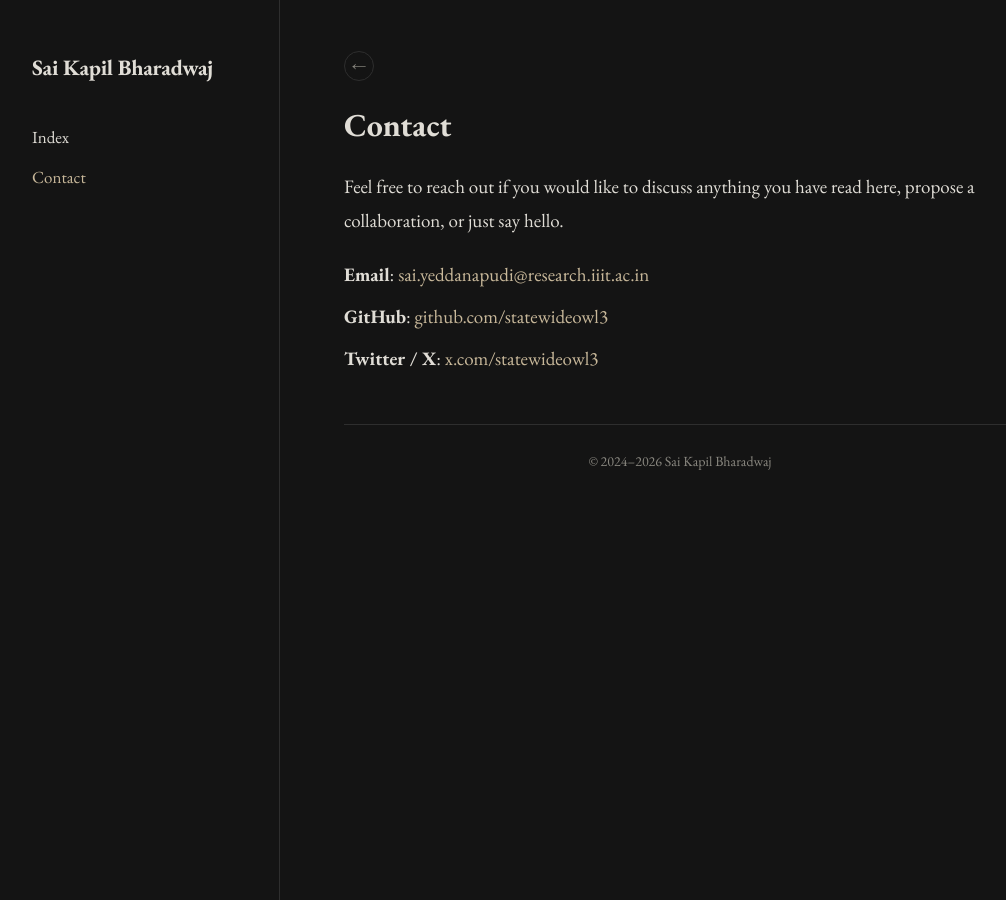
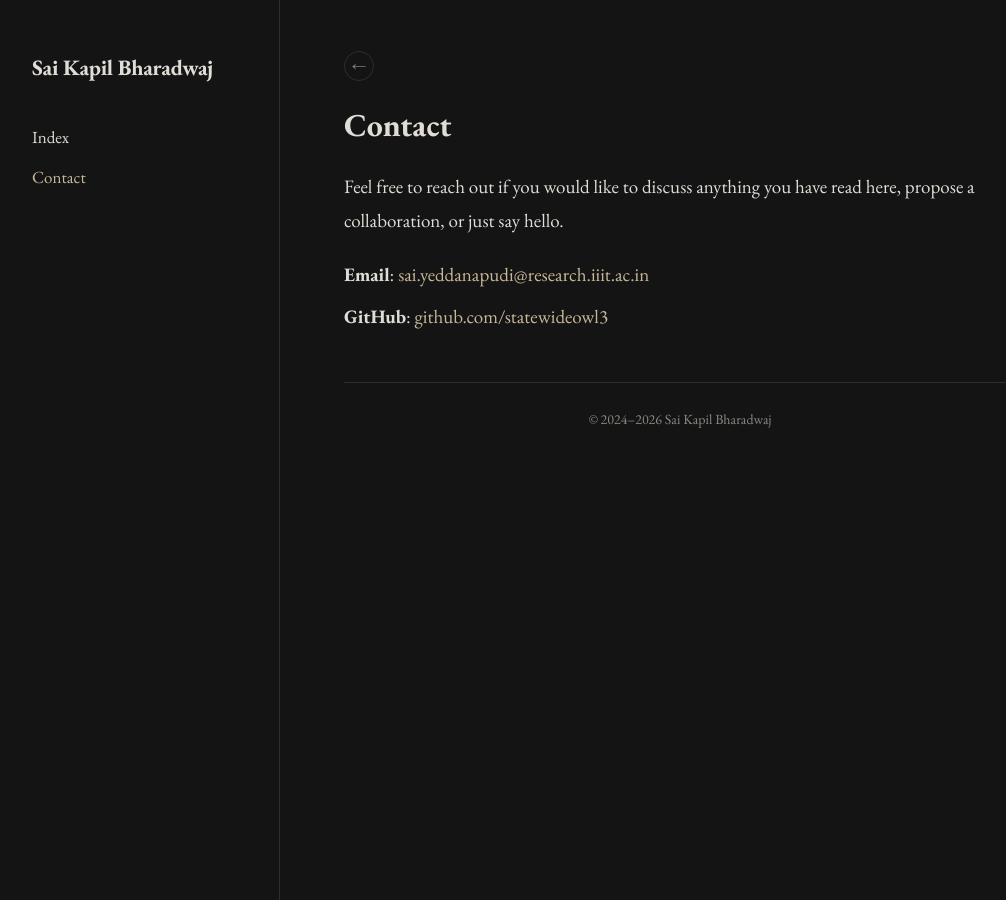
Before and after one commit to StatewideOwl3/statewideowl3.github.io, a Jekyll site: the page built from contact.md, in a window 1280 px wide. Shown: the whole page, without its empty margins (0-1006 px from the left). Built offline with Jekyll 4.4.1, drawn with Linux system fonts in a browser that asks for light colours.

Commit message:
removed twitter

```diff
--- a/contact.md
+++ b/contact.md
@@ -8,4 +8,3 @@ Feel free to reach out if you would like to discuss anything you have read here,
 
 - **Email**: [sai.yeddanapudi@research.iiit.ac.in](mailto:sai.yeddanapudi@research.iiit.ac.in)
 - **GitHub**: [github.com/statewideowl3](https://github.com/statewideowl3)
-- **Twitter / X**: [x.com/statewideowl3](https://x.com/statewideowl3)
```
